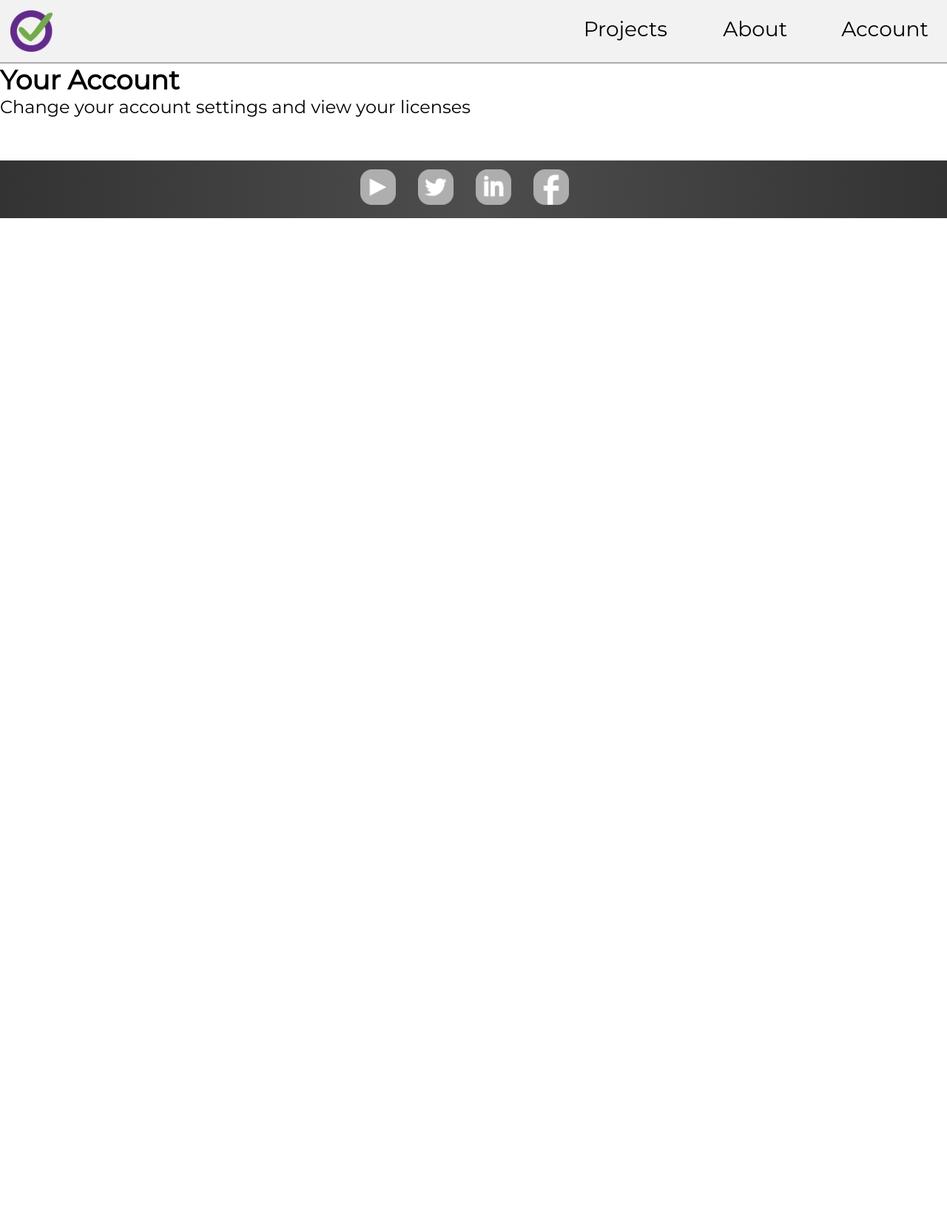
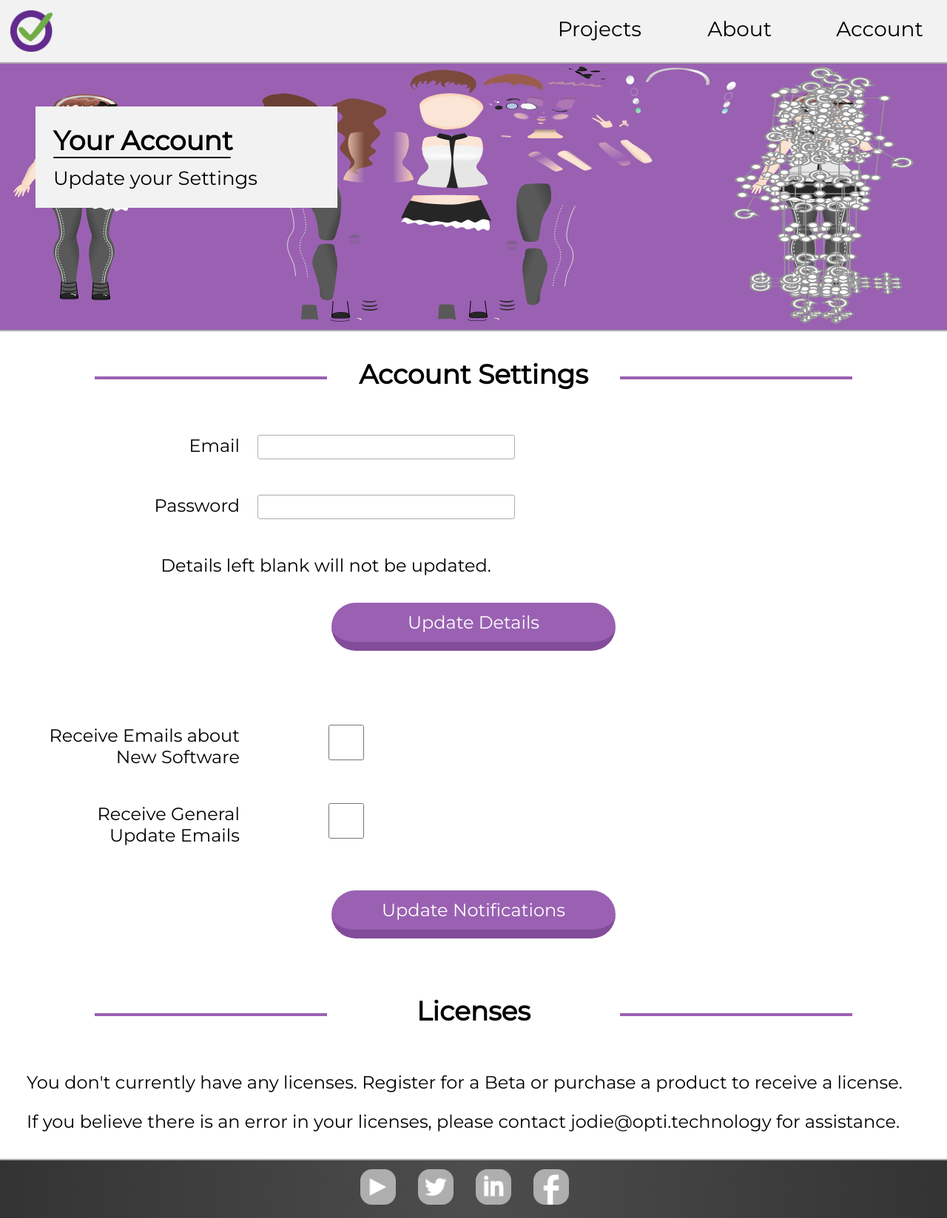
Before and after one commit to JodieMM/OptiSite, a PHP site: page /account_settings.php in a window 1280 px wide. Shown: the whole page at 74% size. Before the commit the page ends 295 px from the top, so only its background shows below. Run offline with PHP 8.4, Linux system fonts and the light colour scheme.

Commit message:
Mobile prep, burger bar without animations

```diff
--- a/Design/SectorConstants/footer.php
+++ b/Design/SectorConstants/footer.php
@@ -6,4 +6,4 @@
 </div>
 
 <!-- JavaScript (Event-Based) -->
-<script type="text/javascript" src="Functions/flow.js"/></script>
+<script type="text/javascript" src="Functions/JS/flow.js"/></script>
--- a/Design/SectorConstants/header.php
+++ b/Design/SectorConstants/header.php
@@ -28,19 +28,21 @@
 	<script src="https://ajax.googleapis.com/ajax/libs/jquery/3.3.1/jquery.min.js"></script>
 
 	<!-- JavaScript -->
-	<script type="text/javascript" src="Functions/validation.js"/></script>
+	<script type="text/javascript" src="Functions/JS/validation.js"/></script>
+	<script type="text/javascript" src="Functions/JS/visuals.js"/></script>
 
 
 </head>
 <body>
 	<div class="header">
-	<a href="index"><img src="Design/Images/logoPNb.png" alt="Optimator Logo"></a>
-		<ul>
+		<a href="index"><img src="Design/Images/logoPNb.png" alt="Optimator Logo"></a>
+		<div class="burgerbar" id="burgerbar"><div class="burger" id="burger"></div></div>
+		<ul id="headerul">
 			<div class="dropdown">
 				<li>Projects</li>
 				<div class="dropdown-options">
-					<a href="optimator">Optimator</a>
-					<a href="timeline">Timeline</a>
+					<a href="optimator"><li>Optimator</li></a>
+					<a href="timeline"><li>Timeline</li></a>
 				</div>
 			</div>
 			<div class="dropdown">
--- a/Design/header.css
+++ b/Design/header.css
@@ -22,19 +22,28 @@ body{
 }
 
 .header ul{
-	display: inline-block;
+	display: none;
 	position: absolute;
+	width: 7em;
 	right: 0;
 	margin: 0;
-	padding: 0.5em 0;
+	margin-top: 3em;
+	padding: 0em 0.5em;
+	border: 2px solid #adadad;
+	border-right: none;
+	background-color: #f2f2f2;
 }
 
 .header li{
-	display: inline-block;
-	width: 5em;
+	display: block;
+	width: 5.5em;
 	padding: 0.3em 0.5em;
-	text-align: center;
+	text-align: left;
 	color: black;
+}
+
+.header a{
+	text-decoration: none;
 }
 
 .header a:hover{
@@ -42,7 +51,11 @@ body{
 }
 
 .dropdown{
-    display: inline-block;
+    display: block;
+}
+
+.dropdown li{
+	text-decoration: underline;
 }
 
 .dropdown:hover .dropdown-options{
@@ -50,17 +63,10 @@ body{
 	animation: dropdownslide 1s;
 }
 
-@keyframes dropdownslide{
-	from {top: 0.8em; opacity: 0;}
-	to {top: 2.31em; opacity: 1;}
-}
-
 .dropdown-options{
 	background-color: #f2f2f2;
-    display: none;
-    position: absolute;
+    display: block;
 	width: 6em;
-	padding-top: 0.5em;
 	text-align: center;
 	z-index: 10;
 }
@@ -69,18 +75,91 @@ body{
     color: black;
     text-decoration: none;
     display: block;
-	padding-bottom: 0.5em;
+}
+
+.dropdown-options li{
+	padding-left: 1em;
+	text-decoration: none;
+}
+
+.burgerbar{
+	display: inline-block;
+	width: 1.5em;
+	height: 1.5em;
+	margin: 0.75em;
+	float: right;
+	cursor: pointer;
+}
+
+.burger, .burger:before, .burger:after{
+	width: 1.5em;
+	height: 4px;
+	margin-top: 48%;
+	border-radius: 2px;
+	background-color: #9a61b2;
+	content: "";
+}
+
+.burger:before{
+	position: absolute;
+	margin-top: -0.5em;
+}
+
+.burger:after{
+	position: absolute;
+	margin-top: 0.5em;
 }
 
 
-@media all and (max-width: 660px){
-	.header li{
-		padding: 0em 0.5em 0.5em 0.5em;
+@media all and (min-width: 768px){
+	.header ul{
+		display: inline-block!important;
+		width: auto;
+		margin: 0;
+		padding: 0.5em 0;
+		border: none;
+		background-color: inherit;
 	}
 
-	.header ul{
-		padding: 0em;
+	.header li{
+		display: inline-block;
+		text-align: center;
+	}
+
+	.dropdown{
+		display: inline-block;
+	}
+
+	.dropdown li{
+		text-decoration: none;
+	}
+
+	.dropdown-options{
+		display: none;
+		position: absolute;
 		padding-top: 0.5em;
+	}
+
+	.dropdown-options a{
+		padding-bottom: 0.5em;
+	}
+
+	.dropdown-options li{
+		padding-left: 0.3em;
+	}
+
+	.dropdown:hover .dropdown-options{
+		display: block;
+		animation: dropdownslide 1s;
+	}
+
+	@keyframes dropdownslide{
+		from {top: 0.8em; opacity: 0;}
+		to {top: 2.31em; opacity: 1;}
+	}
+
+	.burgerbar{
+		display: none;
 	}
 }
 
--- a/Design/signup.css
+++ b/Design/signup.css
@@ -1,4 +1,6 @@
 /*--- SIGNUP STYLES ---*/
+
+/* For Mobile */
 
 /* Sign Up */
 .signup{
@@ -18,7 +20,7 @@
 }
 
 .inputline input{
-	width: 30%;
+	width: 50%;
 	margin: 0.5em;
 	padding-left: 0.5em;
 	border: 1px solid #adadad;
@@ -49,8 +51,79 @@
 	transform: scale(1.05, 1.05);
 }
 
+.inputline button:focus{
+	outline: none;
+}
+
+p.error{
+	display: none;
+	font-style: italic;
+	font-size: 22px;
+}
+
 /* Log In */
 .fourty input{
-	width: 40%;
+	/* width: 50%; */
 	margin-bottom: 0em;
 }
+
+/* Account Details */
+.inputline.details{
+	text-align: left;
+}
+
+.details p{
+	padding: 0;
+	width: 9em;
+}
+
+.details input{
+	width: 10em;
+	margin: 0em;
+	margin-left: 1em;
+}
+
+.details input[type=checkbox]{
+	width: 2em;
+	height: 2em;
+	margin-left: 2em;
+	margin-right: 2em;
+}
+
+.details input[type=checkbox]:focus{
+	box-shadow: none;
+}
+
+
+/* For Tablets */
+@media only screen and (min-width: 768px){
+	.inputline input{
+		width: 40%;
+	}
+
+	.fourty input{
+		width: 40%;
+	}
+
+	.details p{
+		width: 11em;
+		text-align: right;
+	}
+
+	.details input[type=checkbox]{
+		margin-left: 5em;
+		margin-right: 4em;
+	}
+}
+
+
+/* For Full Screen */
+@media only screen and (min-width: 960px){
+	.inputline input{
+		width: 30%;
+	}
+
+	.fourty input{
+		width: 40%;
+	}
+}
--- a/Design/special.css
+++ b/Design/special.css
@@ -4,8 +4,14 @@
 img.big{
 	display: block;
 	width: 100%;
-	height: 20em;
+	height: 15em;
 	border-bottom: 2px solid #adadad;
+}
+
+@media only screen and (min-width: 860px){
+	img.big{
+		height: 20em;
+	}
 }
 
 
@@ -26,8 +32,16 @@ img.big{
 /* Video from YouTube */
 iframe.yt{
 	display: block;
-	width: 700px;		/*560px;*/
-	height: 394px;		/*315px*/
+	width: 560px;
+	max-width: 100%;
+	height: 315px;
 	margin: auto;
 	padding-bottom: 2em;
 }
+
+@media only screen and (min-width: 768px){
+	iframe.yt{
+		width: 700px;
+		height: 394px;
+	}
+}
--- a/Design/style.css
+++ b/Design/style.css
@@ -6,6 +6,14 @@
 	PINK: #d147a3;
 	GREY: #adadad;
 	GOLD: #ada485;
+*/
+
+/* Sizing Widths */
+/*
+	Mobile: <768px
+	Tablet: <860px
+	Desktop: <960px
+	Fullscreen: >=960px
 */
 
 /* Clear Originals */
@@ -57,12 +65,13 @@ h1{
 	display: inline-block;
 	padding-top: 1em;
 	vertical-align: top;
+	text-align: center;
 }
 
 .middle h1{
-	width: 10em;
+	width: 7em;
 	margin: auto;
-	padding-bottom: 1em;
+	padding: 0em 0.5em 1em 0.5em;
 	text-align: center;
 	background-color: #ffffff;
 }
@@ -111,6 +120,10 @@ a.button:hover{
 	height: 40px;
 }
 
+.full p{
+	text-align: left;
+}
+
 
 /* For Tablets */
 @media only screen and (min-width: 768px){
@@ -133,8 +146,8 @@ a.button:hover{
 		to {top: 6em; opacity: 1;}
 	}
 
-	.middle p{
-		width: 85%;
+	.middle h1{
+		width: 10em;
 	}
 
 	.full p{
@@ -153,6 +166,7 @@ a.button:hover{
 
 	.middle p{
 		width: 70%;
+		text-align: left;
 	}
 
 	.full p{
--- /dev/null
+++ b/Functions/JS/flow.js
@@ -0,0 +1,41 @@
+// ----- FLOW FUNCTIONS ----- //
+
+// --- Prepare Elements ---
+
+var signupbtn = $('#signupbtn');
+var email = $('#email');
+var pass1 = $('#password');
+var pass2 = $('#passwordconfirm');
+var signuperror = $('#signuperror');
+
+var loginemail = $('#loginemail');
+var loginpass = $('#loginpassword');
+var loginbtn = $('#loginbtn');
+var empasserror = $('#empasserror');
+
+var detemail = $('#detemail');
+var detpass = $('#detpass');
+var updatebtn = $('#updatebtn');
+
+var burgerbar = $('#burgerbar');
+var burger = $('#burger');
+var headerul = $('#headerul');
+
+
+
+// --- Functions ---
+
+email.click(function(){ stopGlow(email)});
+pass1.click(function(){ stopGlow(pass1)});
+pass2.click(function(){ stopGlow(pass2)});
+signupbtn.click(function(){ validateSignUp(email, pass1, pass2);});
+
+loginemail.click(function(){ stopGlow(loginemail)});
+loginpass.click(function(){ stopGlow(loginpass)});
+loginbtn.click(function(){ validateLogin(loginemail, loginpass);});
+
+detemail.click(function(){ stopGlow(detemail)});
+detpass.click(function(){ stopGlow(detpass)});
+updatebtn.click(function(){ validateUpdate(detemail, detpass);});
+
+burgerbar.click(function(){ burgerBarToggle(burgerbar, burger, headerul);});
--- /dev/null
+++ b/Functions/JS/visuals.js
@@ -0,0 +1,11 @@
+// ----- VISUAL FUNCTIONS ----- //
+
+// Burger Bar
+function burgerBarToggle(el, bar, list){
+	if (list.css('display') == 'none'){
+		$('.header ul').css('display', 'inline-block');
+	}
+	else{
+		$('.header ul').css('display', 'none');
+	}
+}
--- a/Functions/flow.js
+++ /dev/null
@@ -1,23 +0,0 @@
-// ----- FLOW FUNCTIONS ----- //
-
-// --- Prepare Elements ---
-
-var signupbtn = $('#signupbtn');
-var email = $('#email');
-var pass1 = $('#password');
-var pass2 = $('#passwordconfirm');
-var loginemail = $('#loginemail');
-var loginpass = $('#loginpassword');
-var loginbtn = $('#loginbtn');
-
-
-
-// --- Functions ---
-
-signupbtn.click(function(){ validateSignUp(email.val(), pass1.val(), pass2.val());});
-email.click(function(){ email.attr('style', 'box-shadow: ')});
-pass1.click(function(){ pass1.attr('style', 'box-shadow: ')});
-pass2.click(function(){ pass2.attr('style', 'box-shadow: ')});
-loginemail.click(function(){ loginemail.attr('style', 'box-shadow: ')});
-loginpass.click(function(){ loginpass.attr('style', 'box-shadow: ')});
-loginbtn.click(function(){ validateLogIn(loginemail.val(), loginpass.val());});
--- a/account_in.php
+++ b/account_in.php
@@ -11,6 +11,7 @@
 				<input type="password" id="password" placeholder="Password"></input>
 				<input type="password" id="passwordconfirm" placeholder="Confirm Password"></input>
 			</div>
+			<p class="error" id="signuperror"></p>
 			<div class="inputline">
 				<button id="signupbtn">Sign Up</button>
 			</div>
@@ -23,6 +24,7 @@
 				<input type="textbox" id="loginemail" placeholder="Email"></input>
 				<input type="password" id="loginpassword" placeholder="Password"></input>
 			</div>
+			<p class="error" id="empasserror"></p>
 			<a class="button lowbtn" id="loginbtn">
 				Log In
 			</a>
--- a/account_settings.php
+++ b/account_settings.php
@@ -3,9 +3,45 @@
 ?>
 <body>
 	<section class="content">
-		<h1> Your Account </h1>
-		<p> Change your account settings and view your licenses </p>
-		<br><br>
+		<div class="head">
+			<img src="Design/Images/coverbg2.png" alt="TBD">
+			<div class="headtext">
+				<h1> Your Account </h1>
+				<div class="separater"></div>
+				<p> Update your Settings </p>
+			</div>
+		</div>
+
+		<div class="full middle">
+			<h1> Account Settings </h1>
+			<div class="inputline details">
+				<p>Email</p><input type="textbox" id="detemail"></input>
+			</div>
+			<div class="inputline details">
+				<p>Password</p><input type="textbox" id="detpass"></input>
+			</div>
+			<p class="error" id="empasserror"></p>
+			<p style="padding-left: 15%"> Details left blank will not be updated. </p>
+			<a class="button" id="updatebtn">
+				Update Details
+			</a>
+
+			<div class="break"></div>
+			<div class="inputline details">
+				<p>Receive Emails about New Software</p><input type="checkbox" id="detnotinew"></input>
+			</div>
+			<div class="inputline details">
+				<p>Receive General Update Emails</p><input type="checkbox" id="detnotigen"></input>
+			</div>
+			<a class="button" id="updatenotibtn">
+				Update Notifications
+			</a>
+
+			<div class="break"></div>
+			<h1> Licenses </h1>
+			<p> You don't currently have any licenses. Register for a Beta or purchase a product to receive a license. </p>
+			<p> If you believe there is an error in your licenses, please contact jodie@opti.technology for assistance. </p>
+		</div>
 	</section>
 
 	<?php
--- a/index.php
+++ b/index.php
@@ -20,6 +20,7 @@
 				<input type="password" id="password" placeholder="Password"></input>
 				<input type="password" id="passwordconfirm" placeholder="Confirm Password"></input>
 			</div>
+			<p class="error" id="signuperror"></p>
 			<div class="inputline">
 				<button id="signupbtn">Sign Up</button>
 			</div>
@@ -29,8 +30,4 @@
 	<?php
 		include 'Design/SectorConstants/footer.php';
 	?>
-
-	<!-- JavaScript -->
-	<script type="text/javascript" src="Functions/validation.js"/></script>
-	<script type="text/javascript" src="Functions/flow.js"/></script>
 </body>
```
Also changed, not shown: Functions/JS/validation.js (added, +145 -0 lines), Functions/validation.js (deleted, +0 -79 lines).
